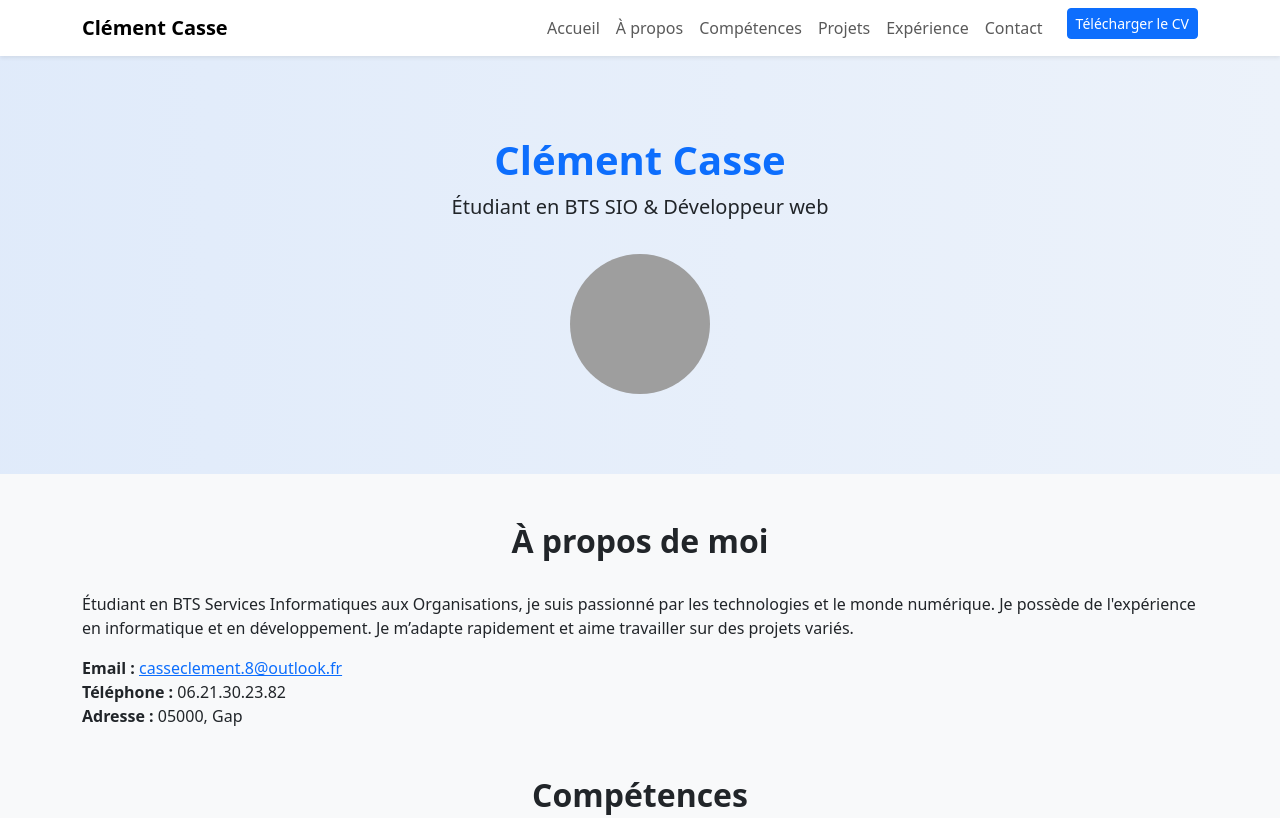
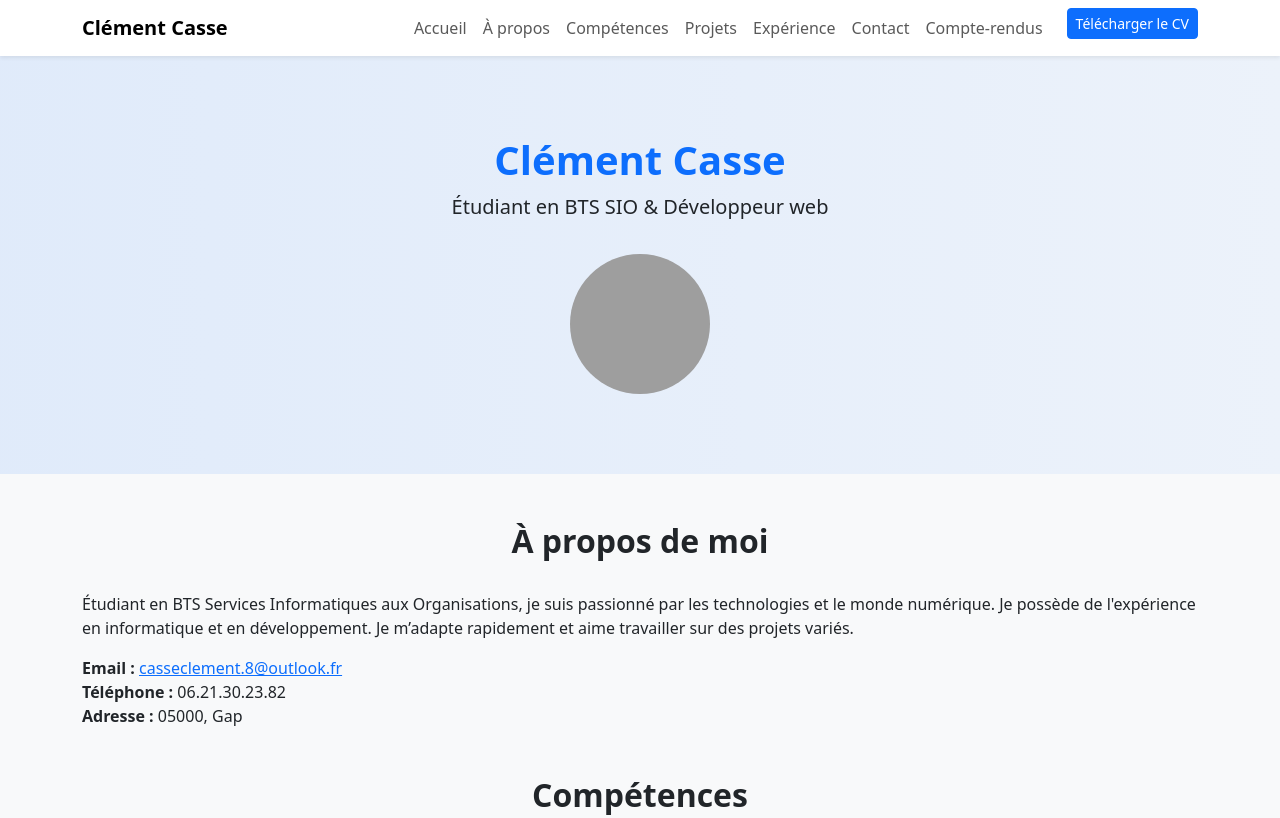
Before and after one commit to ClementNRDL/myportfolio, a plain HTML site: page Index.html in a window 1280 px wide. Shown: the top 818 px of the page. Drawn offline with nearby package versions, Linux system fonts and the light colour scheme; grey boxes are pictures that could not be loaded.

Commit message:
Update Index.html

```diff
--- a/Index.html
+++ b/Index.html
@@ -53,6 +53,7 @@
         <li class="nav-item"><a class="nav-link" href="#projets">Projets</a></li>
         <li class="nav-item"><a class="nav-link" href="#experience">Expérience</a></li>
         <li class="nav-item"><a class="nav-link" href="#contact">Contact</a></li>
+        <li class="nav-item"><a class="nav-link" href="#compte-rendus">Compte-rendus</a></li>
         <li class="nav-item">
           <!-- Bouton CV mis à jour -->
           <a href="cvc2.pdf" download class="btn btn-primary btn-sm ms-lg-3">Télécharger le CV</a>
```
